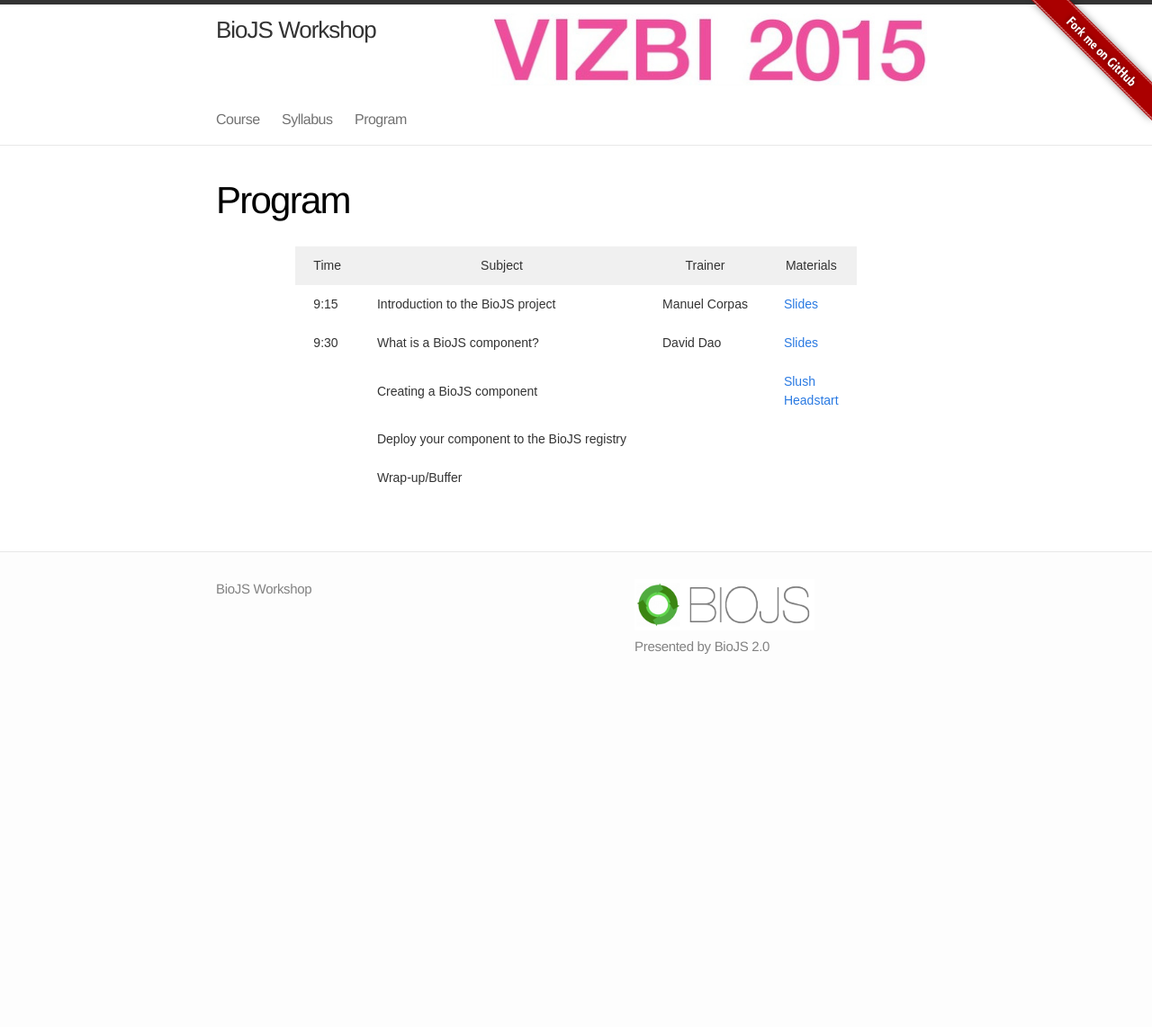
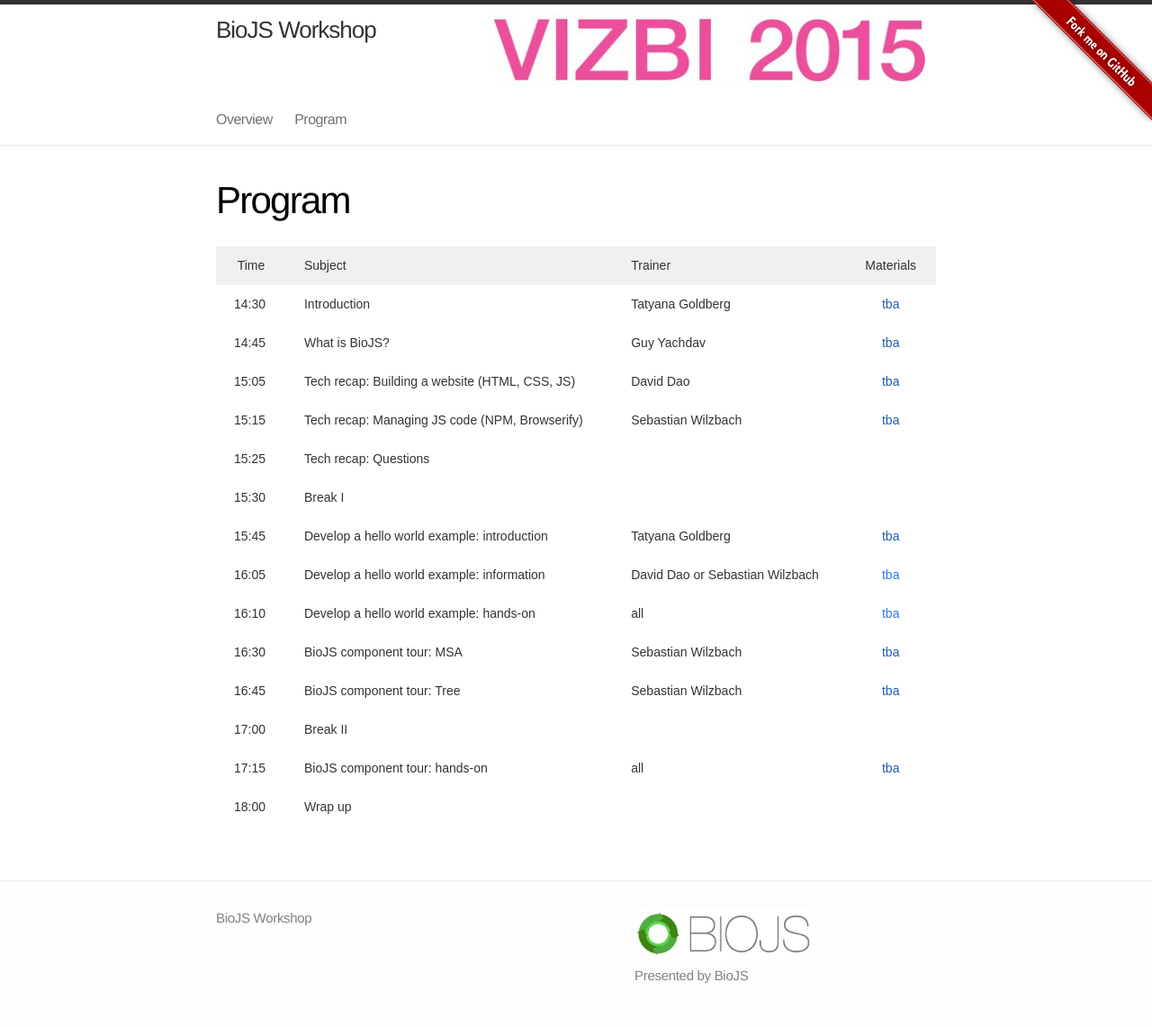
Before and after one commit to Alex-Willenbrink/vizbi, a Jekyll site: the page built from program.md, in a window 1280 px wide. Shown: the whole page at 90% size. Built offline with Jekyll 4.4.1, drawn with Linux system fonts in a browser that asks for light colours; before the commit the page ends 900 px from its top, so only the background shows below that.

Commit message:
updated program etc

```diff
--- a/_config.yml
+++ b/_config.yml
@@ -1,10 +1,10 @@
 # Site settings
 title: BioJS Workshop
 email:
-description: "Presented by BioJS 2.0"
+description: "Presented by BioJS"
 baseurl: ""
-url: "http://ebi.biojs.net/"
-github: "biojs/biojs-ebi"
+url: "http://vizbi.biojs.net/"
+github: "biojs-edu/vizbi"
 twitter_username:
 github_username:
 
--- a/_includes/header.html
+++ b/_includes/header.html
@@ -22,11 +22,8 @@
 
       <div class="trigger">
 
-        <a class="page-link" href="{{ site.baseurl }}/">Course</a>
-        <a class="page-link" href="{{ site.baseurl }}/syllabus">Syllabus</a>
+        <a class="page-link" href="{{ site.baseurl }}/">Overview</a>
         <a class="page-link" href="{{ site.baseurl }}/program">Program</a>
-		<!--<a class="page-link" href="{{ site.baseurl }}/project">Project</a>-->
-		<!--<a class="page-link" href="{{ site.baseurl }}/resources">Resources</a>-->
 
       </div>
     </nav>
--- a/js/hider.js
+++ b/js/hider.js
@@ -17,5 +17,11 @@ for(var i = 0, n = els.length; i < els.length; i++){
   // event is in the past
   if(timeDifference < 0){
     el.style.display = "block";
+  } else{
+    el.textContent = "tba";
+    el.style.display = "block";
+    el.addEventListener("click", function(){
+      alert("Materials will be published during the workshop");
+    });
   }
 }
--- a/program.md
+++ b/program.md
@@ -6,52 +6,29 @@ order: 3
 ---
 
 <style type="text/css">
-.tg  {border-collapse:collapse;border-spacing:0;border-color:#ccc;border:none;margin:0px auto;}
-.tg td{font-family:Arial, sans-serif;font-size:14px;padding:11px 20px;border-style:solid;border-width:0px;overflow:hidden;word-break:normal;border-color:#ccc;color:#333;background-color:#fff;}
-.tg th{font-family:Arial, sans-serif;font-size:14px;font-weight:normal;padding:11px 20px;border-style:solid;border-width:0px;overflow:hidden;word-break:normal;border-color:#ccc;color:#333;background-color:#f0f0f0;}
-.tg .tg-s6z2{text-align:center}
+.post-content table  {border-collapse:collapse;border-spacing:0;border-color:#ccc;border:none;margin:0px auto; width: 100%}
+.post-content table td{font-family:Arial, sans-serif;font-size:14px;padding:11px 20px;border-style:solid;border-width:0px;overflow:hidden;word-break:normal;border-color:#ccc;color:#333;background-color:#fff;}
+.post-content table th{font-family:Arial, sans-serif;font-size:14px;font-weight:normal;padding:11px 20px;border-style:solid;border-width:0px;overflow:hidden;word-break:normal;border-color:#ccc;color:#333;background-color:#f0f0f0;}
 </style>
-<table class="tg">
-  <tr>
-    <th class="tg-s6z2">Time</th>
-    <th class="tg-031e">Subject</th>
-    <th class="tg-031e">Trainer</th>
-    <th class="tg-031e">Materials</th>
-  </tr>
-  <tr>
-    <td class="tg-031e">9:15</td>
-    <td class="tg-031e">Introduction to the BioJS project</td>
-    <td class="tg-031e">Manuel Corpas</td>
-    <td class="tg-031e"><a href="http://slides.biojs.net/ebi-biojs-intro/">Slides</a></td>
-  </tr>
-  <tr>
-    <td class="tg-031e">9:30</td>
-    <td class="tg-031e">What is a BioJS component?</td>
-    <td class="tg-031e">David Dao</td>
-    <td class="tg-031e"><a href="http://slides.biojs.net/ebi-tech-fundamentals-2/">Slides</a></td>
-  </tr>
- <tr>
-    <td class="tg-031e"></td>
-    <td class="tg-031e">Creating a BioJS component</td>
-    <td class="tg-031e"></td>
-    <td class="tg-031e" biojs-date="2014-11-05 11:30">
-    	<a href="https://github.com/biojs/slush-biojs">Slush</a><br>
-    	<a href="http://edu.biojs.net/series/101/22_headstart.html">Headstart</a>
-    </td>
-  </tr>
- <tr>
-    <td class="tg-031e"></td>
-    <td class="tg-031e">Deploy your component to the BioJS registry</td>
-    <td class="tg-031e"></td>
-    <td class="tg-031e"></td>
-  </tr>
 
-  <tr>
-    <td class="tg-031e"></td>
-    <td class="tg-031e">Wrap-up/Buffer</td>
-    <td class="tg-031e"></td>
-    <td class="tg-031e"></td>
-  </tr>
-</table>
+|---
+| Time | Subject | Trainer | Materials
+|-|:-|:-|:-:
+| 14:30 | Introduction | Tatyana Goldberg | <a biojs-date="2015-03-24 10:00" href=""> Slides </a>
+| 14:45 | What is BioJS? | Guy Yachdav | <a biojs-date="2015-03-24 10:00" href=""> Slides </a>
+| 15:05 | Tech recap: Building a website (HTML, CSS, JS) | David Dao | <a biojs-date="2015-03-24 10:00" href=""> Slides </a>
+| 15:15 | Tech recap: Managing JS code (NPM, Browserify) | Sebastian Wilzbach | <a biojs-date="2015-03-24 10:00" href=""> Slides </a>
+| 15:25 | Tech recap: Questions | |
+| 15:30 | Break I | |
+| 15:45 | Develop a hello world example: introduction | Tatyana Goldberg | <a biojs-date="2015-03-24 10:00" href=""> Slides </a>
+| 16:05 | Develop a hello world example: information | David Dao  or Sebastian Wilzbach | <a biojs-date="2015-03-24 10:00" href="{{site.baseurl}}/assignment1"> Materials </a>
+| 16:10 | Develop a hello world example: hands-on | all | <a biojs-date="2015-03-24 10:00" href="{{site.baseurl}}/assignment1"> Materials </a>
+| 16:30 | BioJS component tour: MSA | Sebastian Wilzbach | <a biojs-date="2015-03-24 10:00" href=""> Slides </a>
+| 16:45 | BioJS component tour: Tree | Sebastian Wilzbach | <a biojs-date="2015-03-24 10:00" href=""> Slides </a>
+| 17:00 | Break II | |
+| 17:15 | BioJS component tour: hands-on | all | <a biojs-date="2015-03-24 10:00" href=""> Materials </a>
+| 18:00 | Wrap up | |
+|---
+
 
 <script src="{{ baseurl }}/js/hider.js"></script>
```
Also changed, not shown: assignment1.md (added, +88 -0 lines), index.md (+34 -11 lines), project.md (deleted, +0 -25 lines), resources.md (deleted, +0 -145 lines), syllabus.md (deleted, +0 -24 lines).
